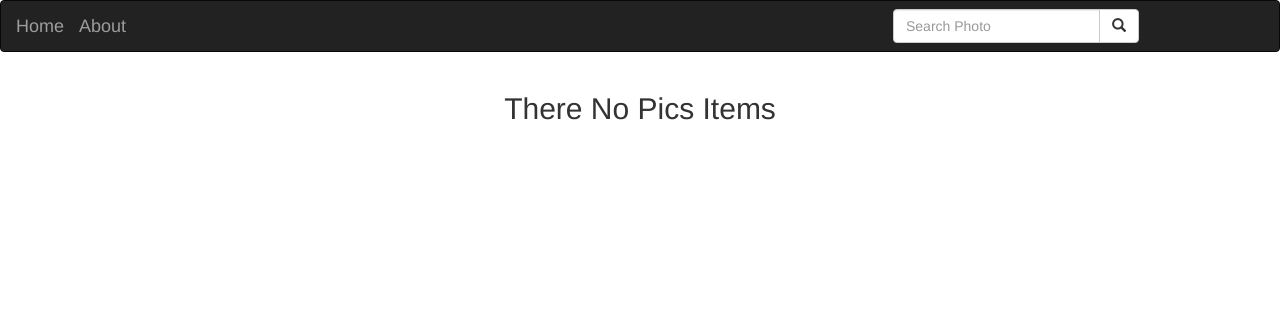
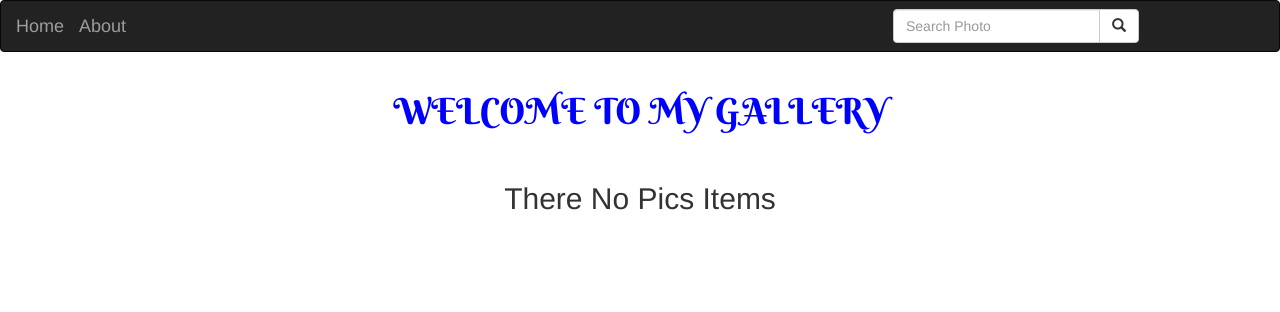
Before and after one commit to Roseoketch/Gallery-Project, a Django app: page / in a window 1280 px wide. Shown: the top 312 px of the page. Run offline with Django 3.2, Linux system fonts and the light colour scheme; data that the repository does not hold is empty; some libraries are stand-ins or nearby versions.

Commit message:
changing colors

```diff
--- a/pics/templates/all-pics/base.html
+++ b/pics/templates/all-pics/base.html
@@ -14,7 +14,7 @@
   {% block styles %}
   {% bootstrap_css %}
   <link rel="stylesheet" href="{% static 'css/gallery.css'%}">
-  <link href="https://fonts.googleapis.com/css?family=Great+Vibes" rel="stylesheet">
+  <link href="https://fonts.googleapis.com/css?family=Berkshire+Swash|Great+Vibes" rel="stylesheet">
  {% endblock %}
   <link rel="stylesheet" href="{% static 'css/photo.css'%}">
   <link rel="stylesheet" href="{% static 'css/search.css'%}">
--- a/pics/templates/index.html
+++ b/pics/templates/index.html
@@ -1,6 +1,9 @@
  {%extends 'all-pics/base.html'%} {% block content %} {{ block.super}}
 
 <div class="container">
+  <h1 class="text-center" style="font-family: 'Berkshire Swash', cursive;
+  color:blue;
+">WELCOME TO MY GALLERY</h1><br>
 
   <!-- Looping through news   -->
   {% for pics_item in photos %}
@@ -9,7 +12,9 @@
     <!-- displaying News articles -->
     <div class="col-xs-6 col-sm-6 col-md-6 col-lg-6">
       <h2 class="text-center pics"> {{ pics_item.name }} </h2>
-      <p class="text-center item">{{ pics_item.descripton }}>
+      <p class="text-center item">{{ pics_item.descripton }}></p><br>
+      <p class="text-center item" style="color:white;">This was taken at:<br>{{ pics_item.location_taken }} on {{ pics_item.time_uloaded}}</p>
+
         <style media="screen">
           p{
             font-family: 'Great Vibes', cursive;
@@ -25,6 +30,7 @@
           .pics:hover{
             background: #ff7b29;
             border-radius: 50%;
+            color: white;
           }
           p .image{
             backface-visibility: hidden;
```
